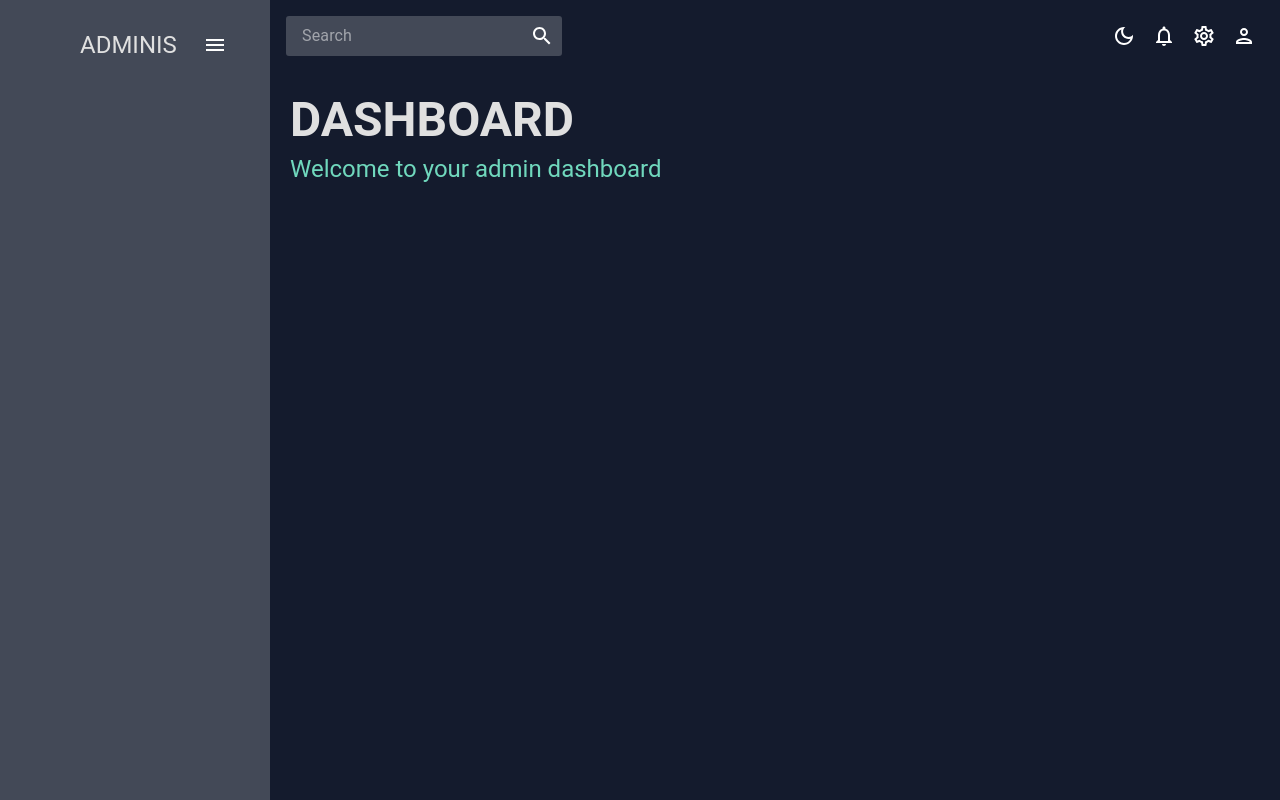
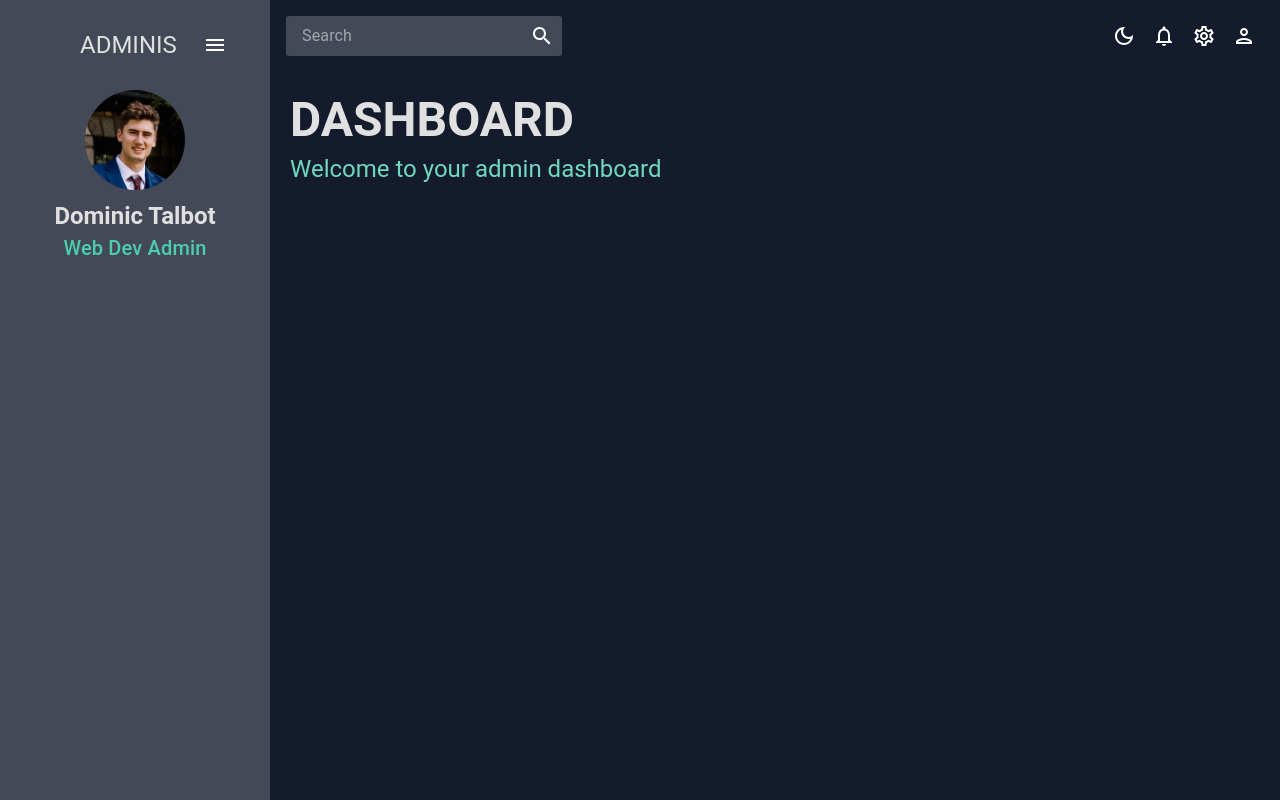
Before and after one commit to DominicTalbot/react-admin, a React (Vite) app: page / in a window 1280 px wide. Built offline with nearby package versions, Linux system fonts and the light colour scheme.

Commit message:
Adjust typography sizes in theme and add user profile section to Sidebar

```diff
--- a/src/scenes/global/Sidebar.jsx
+++ b/src/scenes/global/Sidebar.jsx
@@ -77,6 +77,32 @@
                         )}
 
                     </MenuItem>
+
+                    {/* USER */}
+                    {!isCollapsed && (
+                        <Box mb="25px">
+                            <Box display={"flex"} justifyContent={"center"} alignItems={"center"}>
+                                <img
+                                    alt='profile-user'
+                                    width='100px'
+                                    height='100px'
+                                    src={`/assets/images/user.png`} // Updated to correct path
+                                    style={{ cursor: 'pointer', borderRadius: '50%' }}
+                                />
+                            </Box>
+
+                            <Box textAlign={"center"}>
+                                <Typography
+                                    variant='h5'
+                                    color={colors.grey[100]}
+                                    fontWeight={"bold"}
+                                    sx={{ m: "10px 0 0 0" }}>
+                                    Dominic Talbot
+                                </Typography>
+                                <Typography variant='h6' color={colors.greenAccent[500]}>Web Dev Admin</Typography>
+                            </Box>
+                        </Box>
+                    )}
                 </Menu>
             </ProSidebar>
         </Box>
--- a/src/theme.js
+++ b/src/theme.js
@@ -171,15 +171,15 @@
             },
             h2: {
                 fontFamily: ["Source Sans Pro", "sans-serif"].join(","),
-                fontSize: 32,
+                fontSize: 27,
             },
             h3: {
                 fontFamily: ["Source Sans Pro", "sans-serif"].join(","),
-                fontSize: 24,
+                fontSize: 22,
             },
             h4: {
                 fontFamily: ["Source Sans Pro", "sans-serif"].join(","),
-                fontSize: 20,
+                fontSize: 18,
             },
             h5: {
                 fontFamily: ["Source Sans Pro", "sans-serif"].join(","),
```
Also changed, not shown: public/assets/images/user.png (added).
